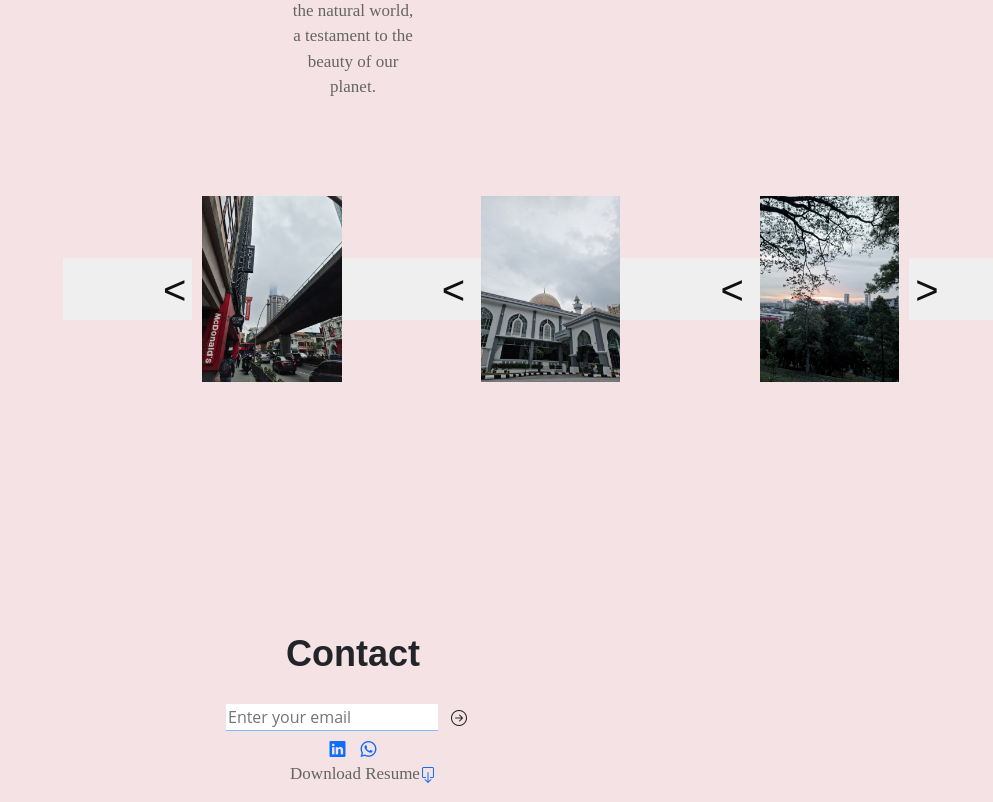
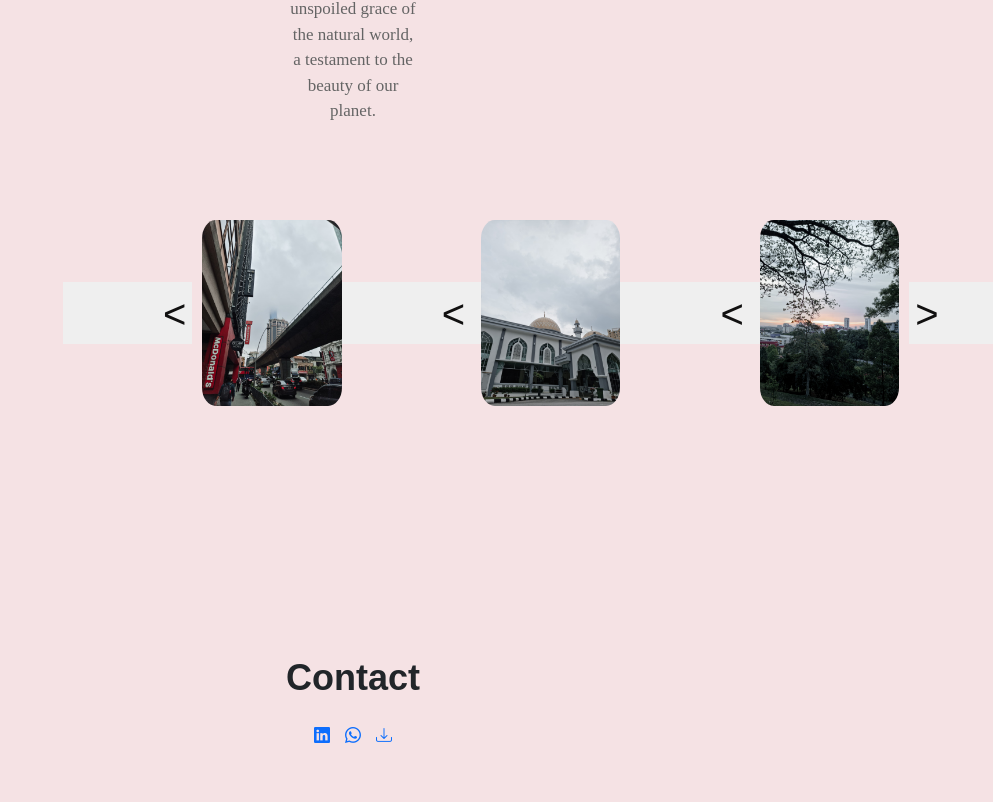
Before and after one commit to izzuan96/Portfolio-Website, a React (Create React App) app: page / in a window 1280 px wide. Shown: the part 2161-2963 px from the top of the page, without its empty margins (287-1280 px from the left). After the commit the page ends 2924 px from the top, so only its background shows below. Built offline with nearby package versions, Linux system fonts and the light colour scheme; the HTML template or start-up script is replaced by a standard one.

Commit message:
add tool tip

```diff
--- a/src/Contact/Contact.js
+++ b/src/Contact/Contact.js
@@ -14,7 +14,7 @@ function Contact() {
   return (
     <section className='contact' id="contact">
       <h4>Contact</h4>
-      <form onSubmit={handleSubmit}>
+      {/* <form onSubmit={handleSubmit}>
         <div className='emailWrap'>
         <label>
           <input
@@ -24,12 +24,9 @@ function Contact() {
             onChange={(e) => setEmail(e.target.value)}
           />
         </label>
-        {/* <button className="btn btn-outline-primary" type="submit">
-          <i class="bi bi-arrow-right-circle"></i>
-        </button> */}
          <button class="btn"><i class="bi bi-arrow-right-circle"></i></button>
          </div>
-      </form>
+      </form> */}
       <div className='wrapContact'>
         <a href='https://www.linkedin.com/in/izzuan-zawawi-81b67b209'>
         <i class="bi bi-linkedin"></i>
@@ -37,10 +34,12 @@ function Contact() {
         <a href='#'>
         <i class="bi bi-whatsapp"></i>
         </a>
+        <a href='#'>
+        <Resume />
+        </a>
       </div>
-      <div className='resumeContainer'>
-        <Resume />
-      </div>
+      {/* <div className='resumeContainer'>
+      </div> */}
       {/* Add more contact information */}
     </section>
   );
--- a/src/Gallery/Gallery.css
+++ b/src/Gallery/Gallery.css
@@ -31,8 +31,7 @@
 .galleryContainer img{
     width: 50%;
     height: auto;
-    grid-column: span 1;
-
+    border-radius: 10%;
 }
 .card1,
 .card2,
--- a/src/Gallery/Gallery.js
+++ b/src/Gallery/Gallery.js
@@ -1,5 +1,6 @@
 import React,{useEffect, useState} from 'react';
 import './Gallery.css';
+import Tooltip from '../ToolTip/ToolTip';
 import image1 from '../images/aboutme.jpeg';
 import image2 from '../images/msj2.jpeg';
 import image3 from '../images/msj3.jpeg';
@@ -15,6 +16,7 @@ import image12 from '../images/ntr4.jpeg';
 import image13 from '../images/bld.jpeg';
 import image14 from '../images/gls.jpeg';
 import image15 from '../images/tea.jpeg';
+// import { Tooltip } from 'bootstrap';
 
 
 function Gallery() {
@@ -81,7 +83,7 @@ function Gallery() {
 
   return (
    <div className='gallery' id='gallery'>
-    <h4>Gallery for display</h4>
+    <h4>Gallery for display</h4><Tooltip/>
     <p>I captured a stunning array of images using my smartphone, seamlessly blending the architectural wonders of towering buildings with the serene beauty of untouched nature. Each picture tells a unique story, showcasing the harmonious coexistence of human-made marvels and the unspoiled grace of the natural world, a testament to the beauty of our planet.</p>
     <div className='galleryContainer'>
       <div className='card1'>
--- a/src/Resume/Resume.css
+++ b/src/Resume/Resume.css
@@ -7,7 +7,7 @@
     font-weight: bold;
 
 }
-.resume p{
+/* .resume p{
     font-size: 17px;
     font-weight: lighter;
     color: #646464;
@@ -15,4 +15,4 @@
     text-indent: 20px;
     text-align: justify;
     text-align: center;
-}
+} */
--- a/src/Resume/Resume.js
+++ b/src/Resume/Resume.js
@@ -1,5 +1,6 @@
 import React from 'react';
 import './Resume.css';
+import ToolTip from '../ToolTip/ToolTip';
 
 
 function Resume() {
@@ -7,13 +8,11 @@ function Resume() {
     <section className='resume' id="resume">
       {/* <h4>Resume</h4> */}
       <p>
-        Download Resume
+        {/* Download Resume */}
         <a href="/Izzuan.pdf" download>
-        <svg xmlns="http://www.w3.org/2000/svg" width="16" height="16" fill="currentColor" class="bi bi-box-arrow-down" viewBox="0 0 16 16">
-          <path fill-rule="evenodd" d="M3.5 10a.5.5 0 0 1-.5-.5v-8a.5.5 0 0 1 .5-.5h9a.5.5 0 0 1 .5.5v8a.5.5 0 0 1-.5.5h-2a.5.5 0 0 0 0 1h2A1.5 1.5 0 0 0 14 9.5v-8A1.5 1.5 0 0 0 12.5 0h-9A1.5 1.5 0 0 0 2 1.5v8A1.5 1.5 0 0 0 3.5 11h2a.5.5 0 0 0 0-1h-2z"/>
-          <path fill-rule="evenodd" d="M7.646 15.854a.5.5 0 0 0 .708 0l3-3a.5.5 0 0 0-.708-.708L8.5 14.293V5.5a.5.5 0 0 0-1 0v8.793l-2.146-2.147a.5.5 0 0 0-.708.708l3 3z"/>
-        </svg>
+        <i class="bi bi-download"></i>
         </a>
+        <ToolTip text="test"/>
       </p>
     </section>
   );
--- /dev/null
+++ b/src/ToolTip/ToolTip.js
@@ -0,0 +1,11 @@
+import React from 'react';
+import './Tooltip.css';
+
+const Tooltip = ({ text, children }) => (
+    <div className="tooltip-container">
+      {children}
+      <span className="tooltip-text">{text}</span>
+    </div>
+  );
+
+export default Tooltip;
--- /dev/null
+++ b/src/ToolTip/Tooltip.css
@@ -0,0 +1,26 @@
+/* Tooltip.css */
+.tooltip-container {
+    position: relative;
+    display: inline-block;
+  }
+
+  .tooltip-text {
+    visibility: hidden;
+    background-color: #333;
+    color: blue;
+    text-align: center;
+    border-radius: 4px;
+    padding: 5px;
+    position: absolute;
+    z-index: 1;
+    bottom: 125%;
+    left: 50%;
+    transform: translateX(-50%);
+    opacity: 0;
+    transition: opacity 0.2s;
+  }
+
+  .tooltip-container:hover .tooltip-text {
+    visibility: visible;
+    opacity: 1;
+  }
```
